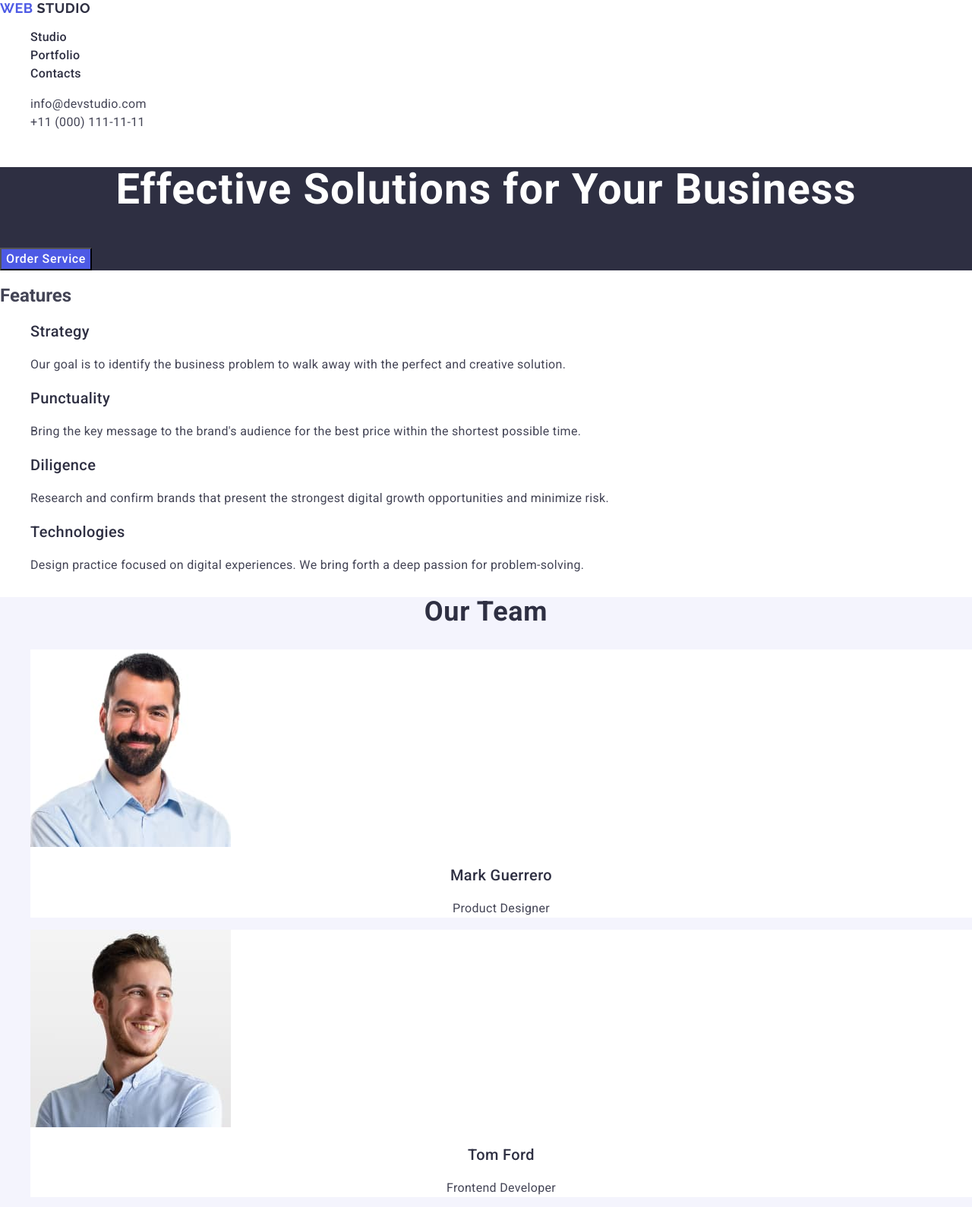
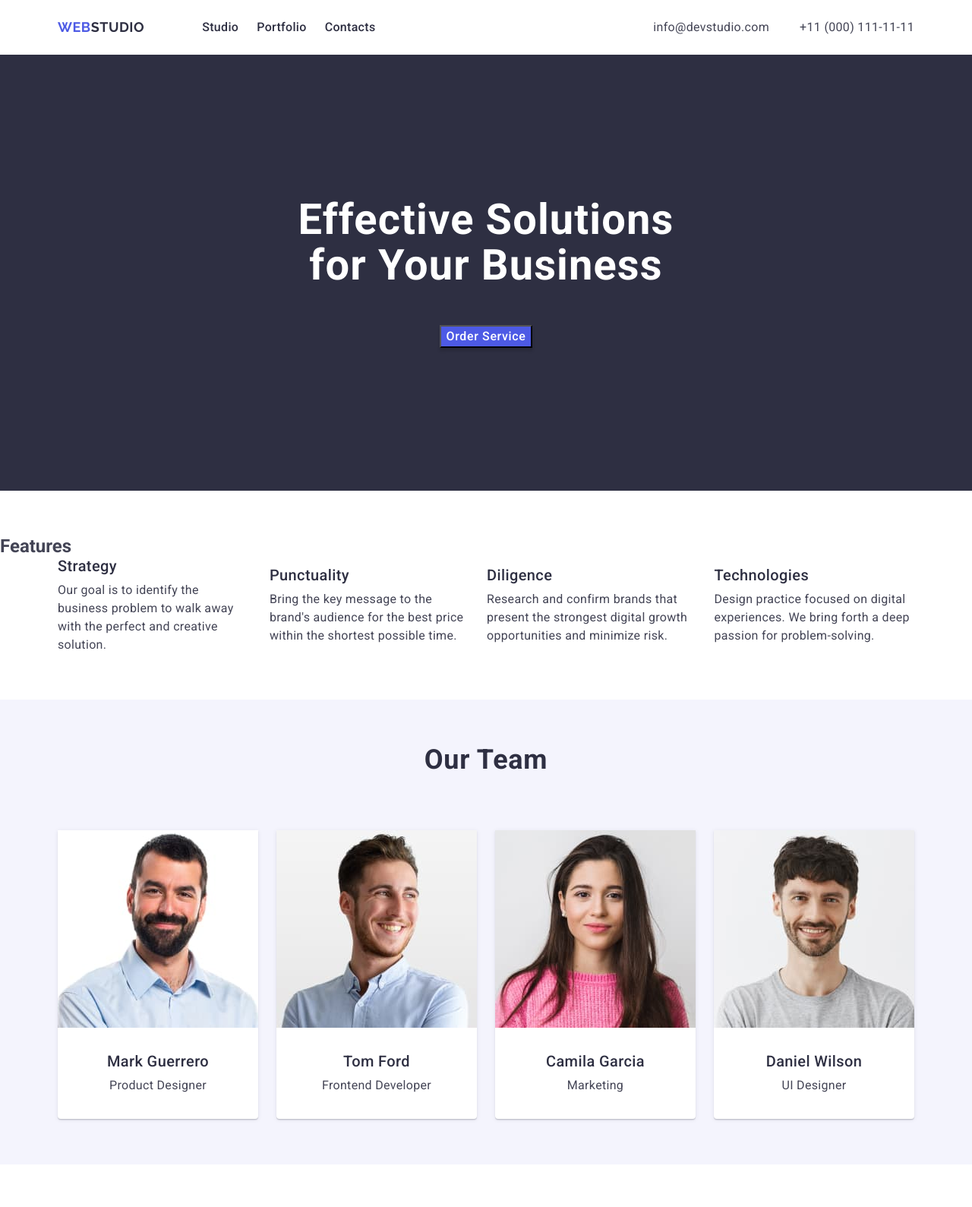
Before and after one commit to OlgaChapman/my-repository-hw3, a plain HTML site: page index.html in a window 1280 px wide. Shown: the top 1589 px of the page at 76% size. Drawn offline with nearby package versions, Linux system fonts and the light colour scheme.

Commit message:
add styles and markup to all sections of the site

```diff
--- a/css/styles.css
+++ b/css/styles.css
@@ -1,6 +1,9 @@
 /* ============= common styles =========== */
 ol,
 ul {
+  margin-top: 0;
+  margin-bottom: 0;
+  padding-left: 0;
   list-style-type: none;
 }
 a {
@@ -15,6 +18,31 @@ body {
   color: #434455;
   background-color: #ffffff;
 }
+h1,
+h2,
+h3,
+h4,
+h5,
+h6,
+p {
+  margin-top: 0;
+  margin-bottom: 0;
+}
+.container {
+  max-width: 1158px;
+  padding-left: 15px;
+  padding-right: 15px;
+  margin-left: auto;
+  margin-right: auto;
+}
+
+.section-paddings:not(:first-child) {
+  padding-top: 60px;
+  padding-bottom: 60px;
+}
+img {
+  display: block;
+}
 
 /* ============= header styles =========== */
 .page-logo {
@@ -25,9 +53,16 @@ body {
   letter-spacing: 0.03em;
   text-transform: uppercase;
   color: #4d5ae5;
+  margin-right: 76px;
+  display: flex;
+  align-items: center;
 }
 .text-color {
   color: #2e2f42;
+}
+.menu {
+  width: 261px;
+  height: 24px;
 }
 .menu-link {
   font-weight: 500;
@@ -49,11 +84,33 @@ body {
 }
 .contact-blok {
   font-style: normal;
+  margin-left: auto;
+  display: block;
 }
 
 .contact-link:hover,
 .contact-link:focus {
   color: #404bbf;
+}
+.menu {
+  display: flex;
+  gap: 24px;
+}
+.container-header {
+  display: flex;
+  align-items: center;
+  gap: 332px;
+  width: 1440px;
+  height: 72px;
+}
+.page-nav {
+  display: flex;
+  align-items: center;
+}
+.contact-list {
+  display: flex;
+  align-items: center;
+  gap: 40px;
 }
 /* ============= hero styles =========== */
 .main-title {
@@ -63,9 +120,12 @@ body {
   letter-spacing: 0.02em;
   text-align: center;
   color: #ffffff;
+  margin: 0 auto 48px;
+  max-width: 496px;
 }
 .hero {
   background: #2e2f42;
+  padding: 188px 0;
 }
 .service-button {
   font-weight: 500;
@@ -74,6 +134,9 @@ body {
   letter-spacing: 0.04em;
   color: #ffffff;
   background: #4d5ae5;
+  display: block;
+  margin: 0 auto;
+  box-shadow: 0 4px 4px 0 rgba(0, 0, 0, 0.15);
 }
 .service-button:hover,
 .service-button:focus {
@@ -86,12 +149,18 @@ body {
   line-height: 1.2;
   letter-spacing: 0.02em;
   color: #2e2f42;
+  margin-bottom: 8px;
 }
 .feature-list-text {
   font-weight: 400;
   font-size: 16px;
   line-height: 1.5;
   letter-spacing: 0.02em;
+}
+.feature-list {
+  display: flex;
+  align-items: center;
+  gap: 24px;
 }
 /* ============= Our Team styles =========== */
 .section-title {
@@ -102,6 +171,12 @@ body {
   text-align: center;
   color: #2e2f42;
   text-transform: capitalize;
+  margin-bottom: 72px;
+}
+.team-list {
+  display: flex;
+  align-items: center;
+  gap: 24px;
 }
 .team-list-name {
   font-weight: 500;
@@ -110,6 +185,7 @@ body {
   letter-spacing: 0.02em;
   text-align: center;
   color: #2e2f42;
+  margin-top: 32px;
 }
 .team-list-description {
   font-weight: 400;
@@ -117,12 +193,19 @@ body {
   line-height: 1.5;
   letter-spacing: 0.02em;
   text-align: center;
+  margin-top: 8px;
 }
 .team {
   background: #f4f4fd;
 }
 .team-list-item {
   background-color: #ffffff;
+  box-shadow: 0 2px 1px 0 rgba(46, 47, 66, 0.08),
+    0 1px 1px 0 rgba(46, 47, 66, 0.16), 0 1px 6px 0 rgba(46, 47, 66, 0.08);
+  border-radius: 0 0 4px 4px;
+  padding: 0px 0px 32px 0px;
+  width: 264px;
+  height: 380px;
 }
 
 /* ============= Our Portfolio styles =========== */
@@ -134,6 +217,12 @@ body {
   text-align: center;
   color: #2e2f42;
   text-transform: capitalize;
+  margin-bottom: 72px;
+}
+.portfolio-list {
+  display: flex;
+  flex-wrap: wrap;
+  gap: 32px 24px;
 }
 .portfolio-list-title {
   font-weight: 500;
@@ -147,6 +236,18 @@ body {
   font-size: 16px;
   line-height: 1.5;
   letter-spacing: 0.02em;
+}
+.portfolio-list-item {
+  width: 360px;
+  height: 420px;
+}
+.portfolio-card-content {
+  border-bottom: 1px solid #e7e9fc;
+  border-left: 1px solid #e7e9fc;
+  border-right: 1px solid #e7e9fc;
+  padding: 32px 16px;
+  width: 360px;
+  height: 120px;
 }
 /* ============= Footer styles =========== */
 .page-footer-logo {
@@ -168,7 +269,14 @@ body {
   line-height: 1.5;
   letter-spacing: 0.02em;
   color: #f4f4fd;
+  width: 264px;
 }
 .page-footer {
   background: #2e2f42;
 }
+.container-footer {
+  display: flex;
+  flex-direction: column;
+  justify-content: center;
+  gap: 16px;
+}
--- a/index.html
+++ b/index.html
@@ -20,6 +20,7 @@
   <body>
     <!-- ===========header========= -->
     <header class="page-header">
+      <div class="container container-header">
         <nav class="page-nav">
           <a class="page-logo" href="./index.html"
             >Web <span class="text-color">Studio</span></a
@@ -51,23 +52,27 @@
             </li>
           </ul>
         </address>
+      </div>
     </header>
 
     <main>
       <!-- =========== 1.HERO ========== -->
-      <section class="hero">
+      <section class="hero section-paddings">
+        <div class="container">
           <h1 class="main-title">Effective Solutions for Your Business</h1>
           <button class="service-button" type="button">Order Service</button>
+        </div>
       </section>
       <!-- ======== 2.Feature ======== -->
-      <section class="feature">
+      <section class="feature section-paddings">
         <h2>Features</h2>
+        <div class="container">
           <ul class="feature-list">
             <li class="feature-list-item">
               <h3 class="feature-list-title">Strategy</h3>
               <p class="feature-list-text">
-              Our goal is to identify the business problem to walk away with the
-              perfect and creative solution.
+                Our goal is to identify the business problem to walk away with
+                the perfect and creative solution.
               </p>
             </li>
             <li class="feature-list-item">
@@ -92,10 +97,12 @@
               </p>
             </li>
           </ul>
+        </div>
       </section>
       <!-- =========== 3.Our Team =========== -->
-      <section class="team">
+      <section class="team section-paddings">
         <h2 class="section-title">Our Team</h2>
+        <div class="container">
           <ul class="team-list">
             <li class="team-list-item">
               <img
@@ -142,11 +149,12 @@
               <p class="team-list-description">UI Designer</p>
             </li>
           </ul>
+        </div>
       </section>
       <!-- ======== 4.Our Portfolio ======= -->
-      <section class="portfolio" id="info">
+      <section class="portfolio section-paddings" id="info">
         <h2 class="portfolio-title">Our Portfolio</h2>
-
+        <div class="container">
           <ul class="portfolio-list">
             <li class="portfolio-list-item">
               <img
@@ -156,8 +164,10 @@
                 width="360"
                 height="300"
               />
+              <div class="portfolio-card-content">
                 <h3 class="portfolio-list-title">Banking App</h3>
                 <p class="portfolio-list-text">App</p>
+              </div>
             </li>
             <li class="portfolio-list-item">
               <img
@@ -168,8 +178,10 @@
                 width="360"
                 height="300"
               />
+              <div class="portfolio-card-content">
                 <h3 class="portfolio-list-title">Cashless Payment</h3>
                 <p class="portfolio-list-text">Marketing</p>
+              </div>
             </li>
             <li class="portfolio-list-item">
               <img
@@ -180,8 +192,10 @@
                 width="360"
                 height="300"
               />
+              <div class="portfolio-card-content">
                 <h3 class="portfolio-list-title">Meditation App</h3>
                 <p class="portfolio-list-text">App</p>
+              </div>
             </li>
 
             <li class="portfolio-list-item">
@@ -193,8 +207,10 @@
                 width="360"
                 height="300"
               />
+              <div class="portfolio-card-content">
                 <h3 class="portfolio-list-title">Taxi Service</h3>
                 <p class="portfolio-list-text">Marketing</p>
+              </div>
             </li>
             <li class="portfolio-list-item">
               <img
@@ -205,8 +221,10 @@
                 width="360"
                 height="300"
               />
+              <div class="portfolio-card-content">
                 <h3 class="portfolio-list-title">Screen Illustrations</h3>
                 <p class="portfolio-list-text">Design</p>
+              </div>
             </li>
             <li class="portfolio-list-item">
               <img
@@ -217,21 +235,26 @@
                 width="360"
                 height="300"
               />
+              <div class="portfolio-card-content">
                 <h3 class="portfolio-list-title">Online Courses</h3>
                 <p class="portfolio-list-text">Marketing</p>
+              </div>
             </li>
           </ul>
+        </div>
       </section>
     </main>
     <!-- ======== 5.Footer ======= -->
-    <footer class="page-footer">
+    <footer class="page-footer section-paddings">
+      <div class="container container-footer">
         <a class="page-footer-logo" href="./index.html"
           >Web<span class="logo-color">Studio</span></a
         >
         <p class="page-footer-text">
-        Increase the flow of customers and sales for your business with digital
-        marketing & growth solutions.
+          Increase the flow of customers and sales for your business with
+          digital marketing & growth solutions.
         </p>
+      </div>
     </footer>
   </body>
 </html>
```
Lines whose indentation alone changed are shown as unchanged.
